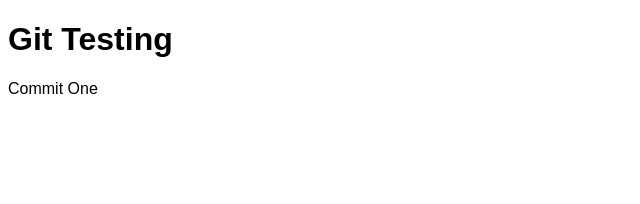
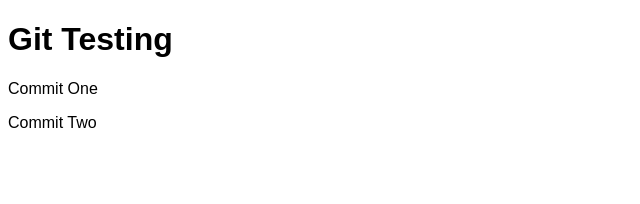
Before and after one commit to cdmt/git-testing, a React (Vite) app in the folder git-testing/: page / in a window 1280 px wide. Shown: the top 204 px of the page, without its empty margins (0-640 px from the left). Built offline with nearby package versions, Linux system fonts and the light colour scheme.

Commit message:
commit two

```diff
--- a/git-testing/src/App.tsx
+++ b/git-testing/src/App.tsx
@@ -7,6 +7,7 @@ function App() {
     <>
       <h1>Git Testing</h1>
       <p>Commit One</p>
+      <p>Commit Two</p>
     </>
   )
 }
```
